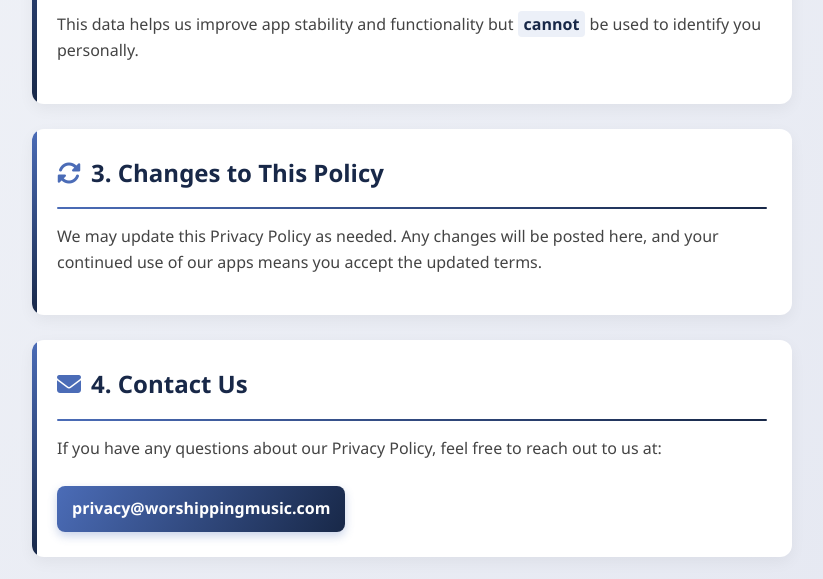
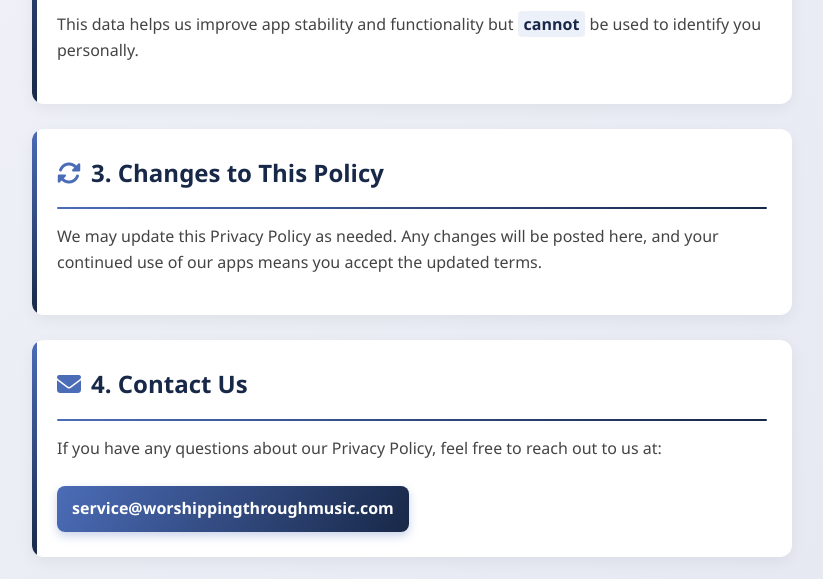
Before and after one commit to BwanaM/privacy-policy, a plain HTML site: page index.html in a window 1280 px wide. Shown: the part 1108-1687 px from the top of the page, without its empty margins (228-1051 px from the left). Drawn offline with Linux system fonts and the light colour scheme.

Commit message:
Update index.html

```diff
--- a/index.html
+++ b/index.html
@@ -291,7 +291,7 @@
             <p class="paragraph">
                 If you have any questions about our Privacy Policy, feel free to reach out to us at:
             </p>
-            <a href="mailto:privacy@worshippingmusic.com" class="email">privacy@worshippingmusic.com</a>
+            <a href="mailto:service@worshippingthroughmusic.com" class="email">service@worshippingthroughmusic.com</a>
         </div>
 
         <div class="footer">
```
